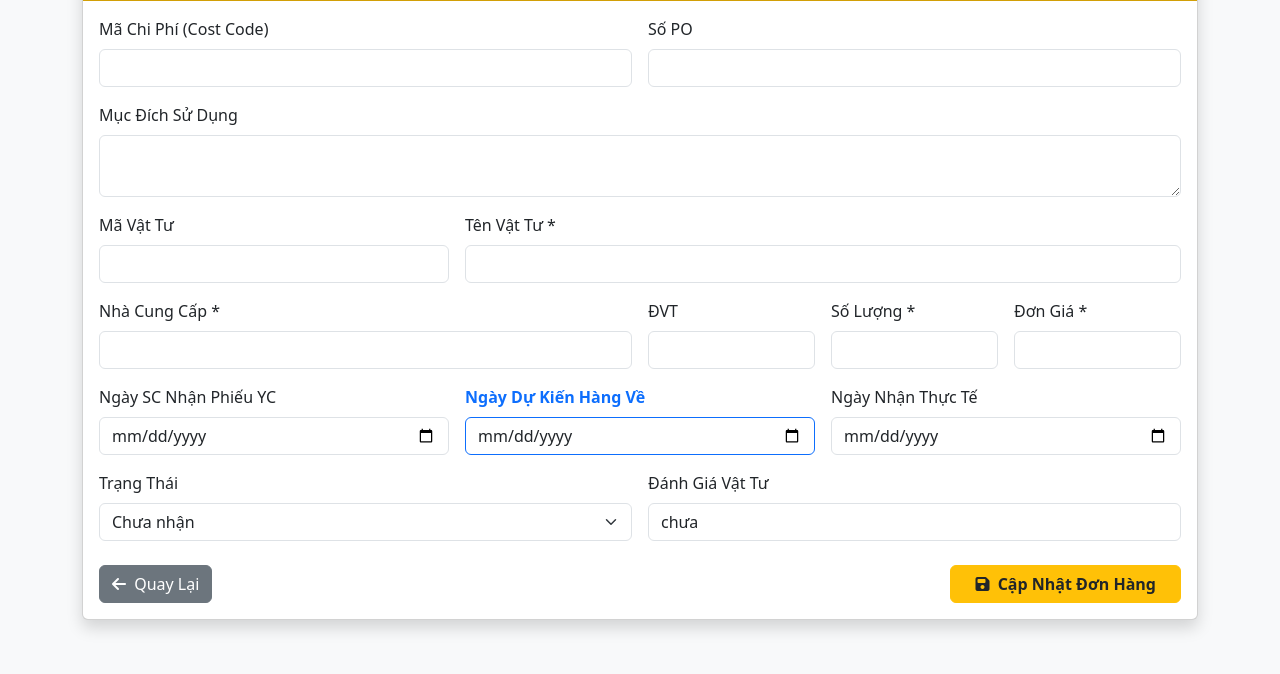
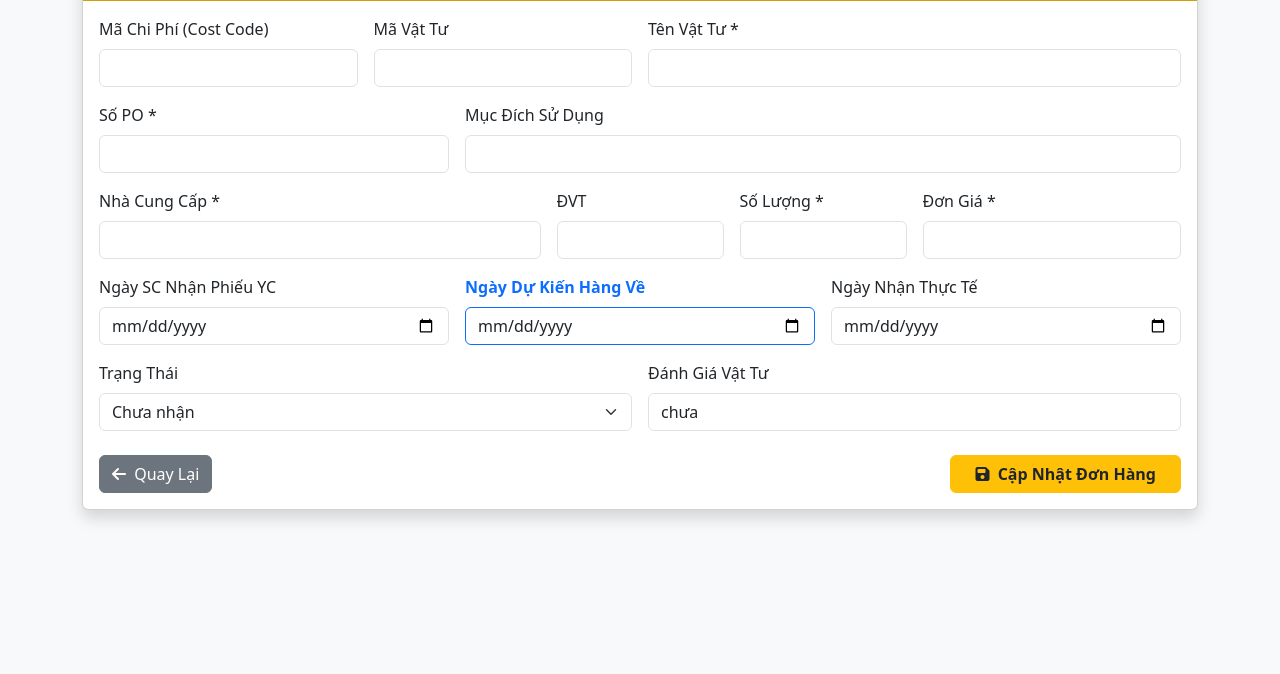
Before and after one commit to BTTB98/quan-ly-thiet-bi, a Flask app: template templates/edit_purchase.html in a window 1280 px wide. Shown: the part 126-800 px from the top of the page. Run offline with Flask 3, Linux system fonts and the light colour scheme; the template is opened without the code that fills it, so the values that code supplies are empty.

Commit message:
Refactor edit_purchase.html for improved layout
Updated the edit purchase form layout and structure for better organization and usability.

```diff
--- a/templates/edit_purchase.html
+++ b/templates/edit_purchase.html
@@ -32,7 +32,7 @@
             <div class="card-body">
                 {% if session.get('role') == 'editor' %}
                 <div class="alert alert-info py-2" role="alert">
-                    <i class="fas fa-info-circle me-1"></i> Bạn đang đăng nhập bằng tài khoản Kế toán: Bạn <strong>chỉ được phép sửa Ngày Dự Kiến Hàng Về</strong>, các thông tin khác sẽ bị khóa.
+                    <i class="fas fa-info-circle me-1"></i> Tài khoản Kế toán: Bạn <strong>chỉ được phép sửa Ngày Dự Kiến Hàng Về</strong>, các thông tin khác sẽ bị khóa.
                 </div>
                 {% endif %}
 
@@ -49,79 +49,63 @@
                 {% endwith %}
 
                 <form method="POST" class="row g-3">
-                    <!-- Mã Chi Phí -->
-                    <div class="col-md-6">
+                    <!-- Hàng 1: Mã Chi Phí, Mã Vật Tư, Tên Vật Tư -->
+                    <div class="col-md-3">
                         <label class="form-label">Mã Chi Phí (Cost Code)</label>
                         <input type="text" class="form-control" name="cost_code" value="{{ p.cost_code or '' }}" {% if session.get('role') == 'editor' %}disabled{% endif %}>
                     </div>
-
-                    <!-- Số PO -->
-                    <div class="col-md-6">
-                        <label class="form-label">Số PO</label>
-                        <input type="text" class="form-control" name="po_number" value="{{ p.po_number or '' }}" {% if session.get('role') == 'editor' %}disabled{% endif %}>
-                    </div>
-
-                    <!-- Mục Đích -->
-                    <div class="col-12">
-                        <label class="form-label">Mục Đích Sử Dụng</label>
-                        <textarea class="form-control" name="purpose" rows="2" {% if session.get('role') == 'editor' %}disabled{% endif %}>{{ p.purpose or '' }}</textarea>
-                    </div>
-
-                    <!-- Mã Vật Tư -->
-                    <div class="col-md-4">
+                    <div class="col-md-3">
                         <label class="form-label">Mã Vật Tư</label>
                         <input type="text" class="form-control" name="item_code" value="{{ p.item_code or '' }}" {% if session.get('role') == 'editor' %}disabled{% endif %}>
                     </div>
-
-                    <!-- Tên Vật Tư -->
-                    <div class="col-md-8">
+                    <div class="col-md-6">
                         <label class="form-label">Tên Vật Tư *</label>
                         <input type="text" class="form-control" name="item_name" value="{{ p.item_name }}" required {% if session.get('role') == 'editor' %}disabled{% endif %}>
                     </div>
 
-                    <!-- Nhà Cung Cấp -->
-                    <div class="col-md-6">
+                    <!-- Số PO & Mục Đích -->
+                    <div class="col-md-4">
+                        <label class="form-label">Số PO *</label>
+                        <input type="text" class="form-control" name="po_number" value="{{ p.po_number or '' }}" required {% if session.get('role') == 'editor' %}disabled{% endif %}>
+                    </div>
+                    <div class="col-md-8">
+                        <label class="form-label">Mục Đích Sử Dụng</label>
+                        <input type="text" class="form-control" name="purpose" value="{{ p.purpose or '' }}" {% if session.get('role') == 'editor' %}disabled{% endif %}>
+                    </div>
+
+                    <!-- Nhà Cung Cấp, ĐVT, Số Lượng, Đơn Giá -->
+                    <div class="col-md-5">
                         <label class="form-label">Nhà Cung Cấp *</label>
                         <input type="text" class="form-control" name="supplier" value="{{ p.supplier }}" required {% if session.get('role') == 'editor' %}disabled{% endif %}>
                     </div>
-
-                    <!-- ĐVT -->
                     <div class="col-md-2">
                         <label class="form-label">ĐVT</label>
                         <input type="text" class="form-control" name="unit" value="{{ p.unit or '' }}" {% if session.get('role') == 'editor' %}disabled{% endif %}>
                     </div>
-
-                    <!-- Số Lượng -->
                     <div class="col-md-2">
                         <label class="form-label">Số Lượng *</label>
                         <input type="number" class="form-control" name="quantity" value="{{ p.quantity }}" required {% if session.get('role') == 'editor' %}disabled{% endif %}>
                     </div>
-
-                    <!-- Đơn Giá -->
-                    <div class="col-md-2">
+                    <div class="col-md-3">
                         <label class="form-label">Đơn Giá *</label>
                         <input type="number" step="any" class="form-control" name="unit_price" value="{{ p.unit_price }}" required {% if session.get('role') == 'editor' %}disabled{% endif %}>
                     </div>
 
-                    <!-- Ngày SC Nhận -->
+                    <!-- Các Ngày Tháng (Ngày Dự Kiến nổi bật cho editor) -->
                     <div class="col-md-4">
                         <label class="form-label">Ngày SC Nhận Phiếu YC</label>
                         <input type="date" class="form-control" name="sc_received_date" value="{{ p.sc_received_date.strftime('%Y-%m-%d') if p.sc_received_date else '' }}" {% if session.get('role') == 'editor' %}disabled{% endif %}>
                     </div>
-
-                    <!-- Ngày Dự Kiến (EDITOR ĐƯỢC PHÉP SỬA Ô NÀY) -->
                     <div class="col-md-4">
                         <label class="form-label fw-bold text-primary">Ngày Dự Kiến Hàng Về</label>
                         <input type="date" class="form-control border-primary" name="expected_date" value="{{ p.expected_date.strftime('%Y-%m-%d') if p.expected_date else '' }}">
                     </div>
-
-                    <!-- Ngày Nhận Thực Tế -->
                     <div class="col-md-4">
                         <label class="form-label">Ngày Nhận Thực Tế</label>
                         <input type="date" class="form-control" name="received_date" value="{{ p.received_date.strftime('%Y-%m-%d') if p.received_date else '' }}" {% if session.get('role') == 'editor' %}disabled{% endif %}>
                     </div>
 
-                    <!-- Trạng Thái -->
+                    <!-- Trạng Thái & Đánh Giá -->
                     <div class="col-md-6">
                         <label class="form-label">Trạng Thái</label>
                         <select name="status" class="form-select" {% if session.get('role') == 'editor' %}disabled{% endif %}>
@@ -131,8 +115,6 @@
                             <option value="Trễ hẹn" {% if p.status == 'Trễ hẹn' %}selected{% endif %}>Trễ hẹn</option>
                         </select>
                     </div>
-
-                    <!-- Đánh Giá -->
                     <div class="col-md-6">
                         <label class="form-label">Đánh Giá Vật Tư</label>
                         <input type="text" class="form-control" name="evaluation" value="{{ p.evaluation or 'chưa' }}" {% if session.get('role') == 'editor' %}disabled{% endif %}>
```
